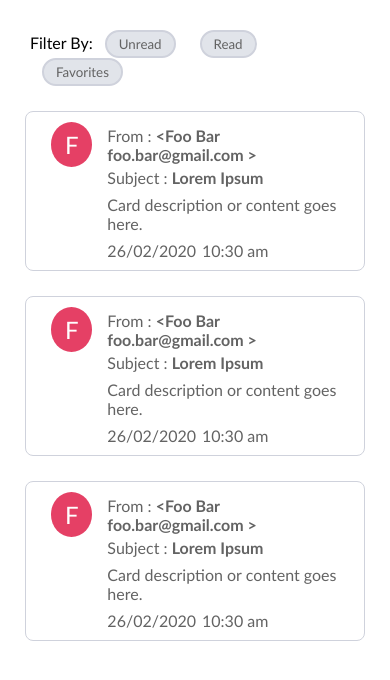
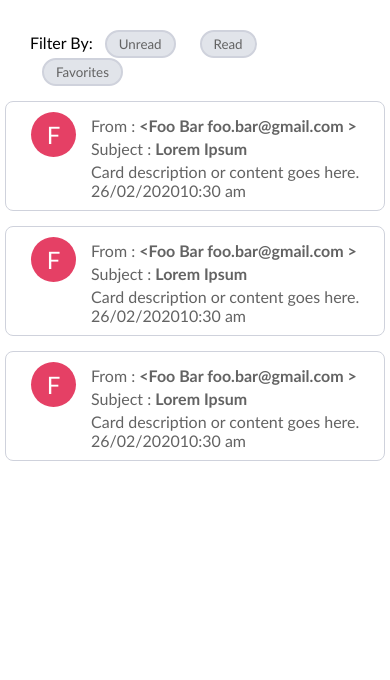
Before and after one commit to Sandeep-M23/Email-Client-App, a React (Vite) app in the folder Email-Client-App/: page / in a window 390 px wide. Shown: the top 680 px of the page. Built offline with nearby package versions, Linux system fonts and the light colour scheme.

Commit message:
Added Changes to Card

```diff
--- a/Email-Client-App/src/components/Card/Card.module.css
+++ b/Email-Client-App/src/components/Card/Card.module.css
@@ -1,3 +1,4 @@
+/*Card*/
 .card {
     display: flex;
     flex-direction: row;
@@ -11,9 +12,17 @@
     cursor: pointer;
 }
 
+/*Card Hover Style*/
 .card:hover{
     background-color: #F2F2F2;
 }
+
+/*Read Card*/
+.read {
+    background-color: #F2F2F2;
+}
+
+/*Card avatar*/
 .avatar {
   width: 45px;
   height: 45px;
@@ -26,28 +35,47 @@
   justify-content: center;
 }
 
+/*Paragraph in avatar*/
 .avatar p {
     color: #FFFFFF;
     font-size: 1.5rem;
 }
 
+/*Card Header Paragraphs*/
 .cardHeader p {
     margin: 4px 0px;
 }
 
-.cardContent p {
+/*Card Description*/
+.cardDescription {
     margin: 8px 0px;
 }
 
+/*Card Footer*/
 .cardFooter {
     display: flex;
 }
 
-.cardFooter p {
+/*Dates Section in Card Footer*/
+.dateSection {
+    display: flex;
+}
+
+/*Card Footer Paragraphs*/
+.dateSection p {
     margin-right: 6px;
 }
 
+
+
+/*Favorite Tag*/
 .tag {
     margin: 0px 10px;
     color: #E54065;
 }
+
+@media screen and (max-width: 450px){
+    .card{
+        margin: 15px 5px;
+    }
+  }
```
